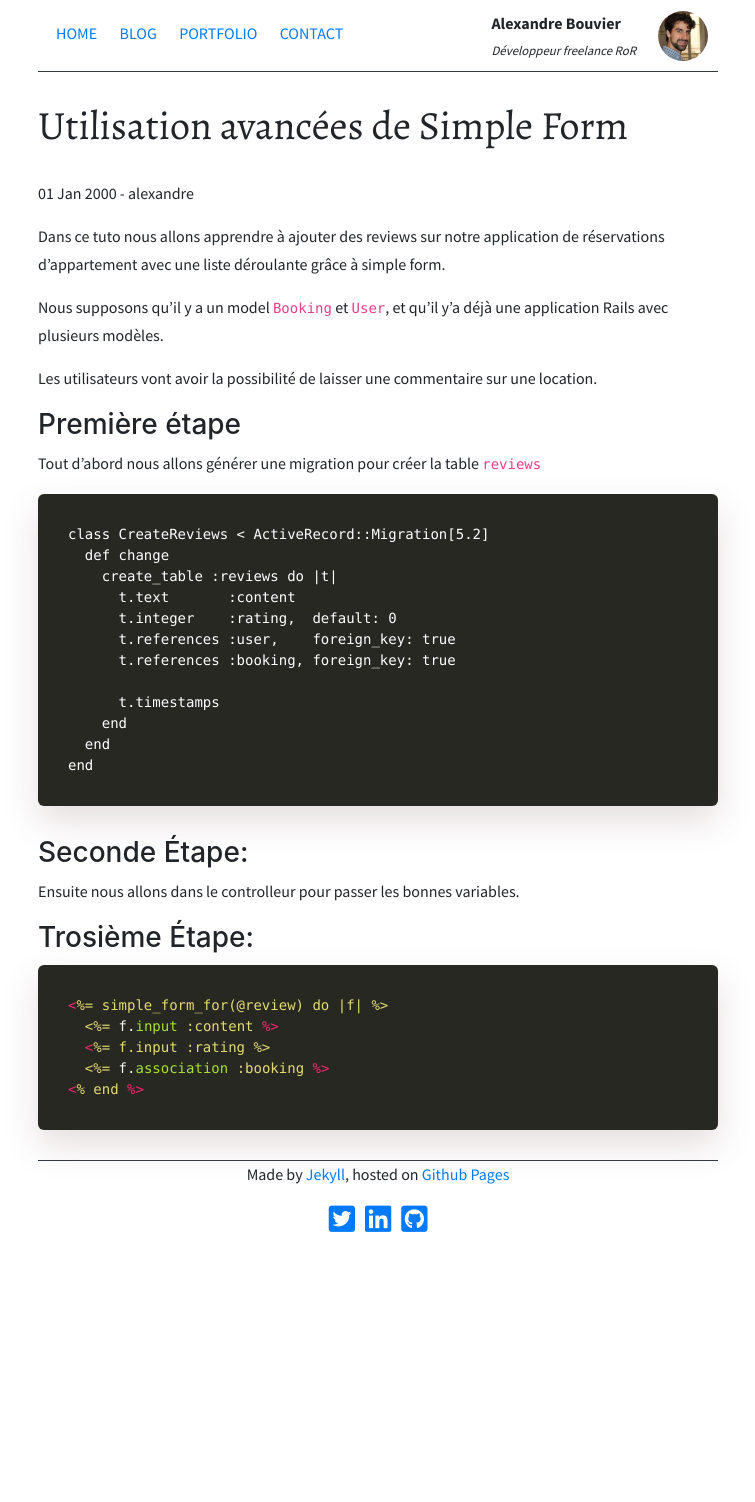
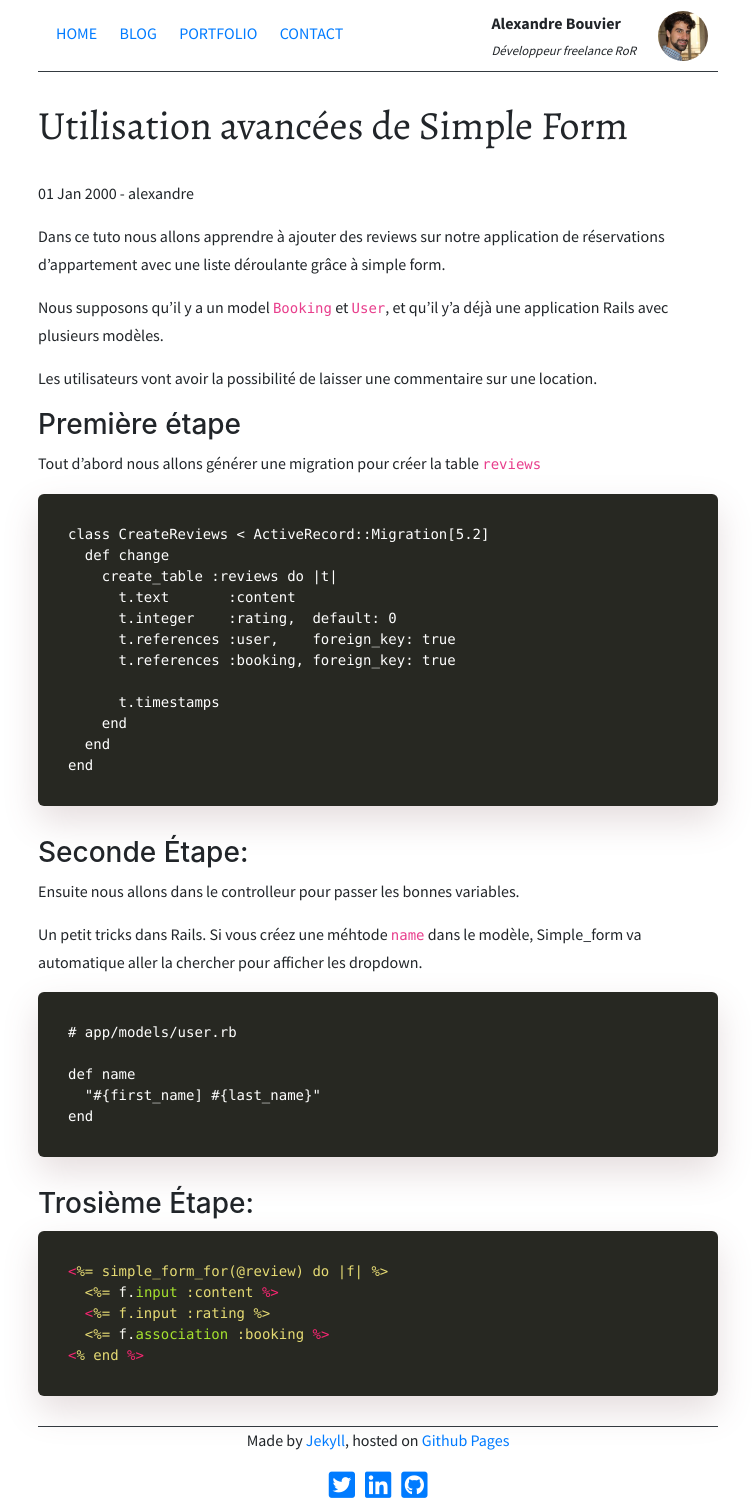
Before and after one commit to alexandrebk/alexandrebk.github.io, a Jekyll site: the page built from _posts/2000-01-01-simple-form-with-associations.md, in a window 1280 px wide. Shown: the whole page, without its empty margins (262-1017 px from the left). Built offline with Jekyll 4.4.1, drawn with Linux system fonts in a browser that asks for light colours; nearby versions of some CDN libraries; before the commit the page ends 1236 px from its top, so only the background shows below that.

Commit message:
Simple form update

````diff
--- a/_posts/2000-01-01-simple-form-with-associations.md
+++ b/_posts/2000-01-01-simple-form-with-associations.md
@@ -35,6 +35,15 @@ end
 
 Ensuite nous allons dans le controlleur pour passer les bonnes variables.
 
+Un petit tricks dans Rails. Si vous créez une méhtode `name` dans le modèle, Simple_form va automatique aller la chercher pour afficher les dropdown.
+```
+# app/models/user.rb
+
+def name
+  "#{first_name] #{last_name}"
+end
+```
+
 ### Trosième Étape:
 
 ```ruby
````
